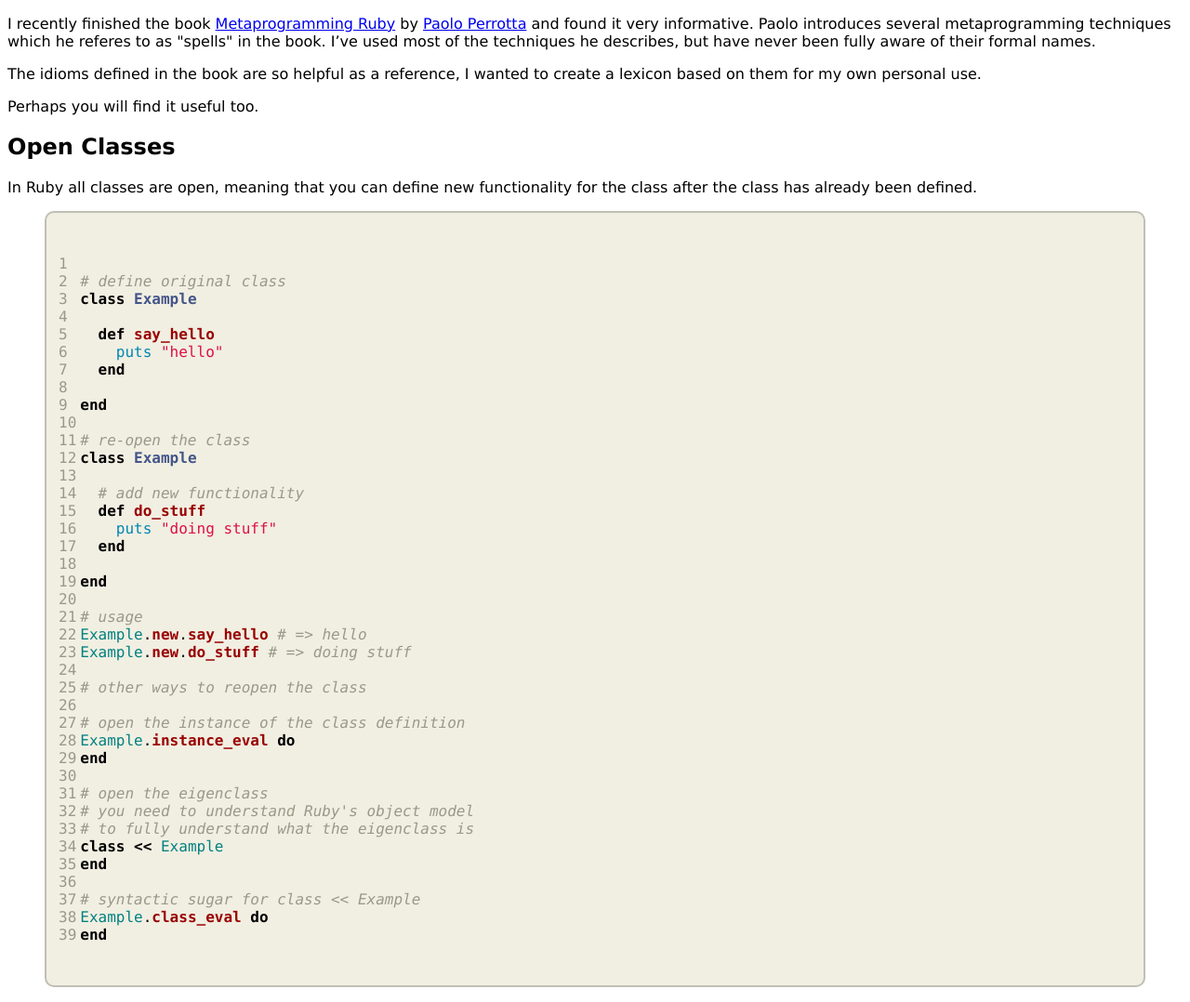
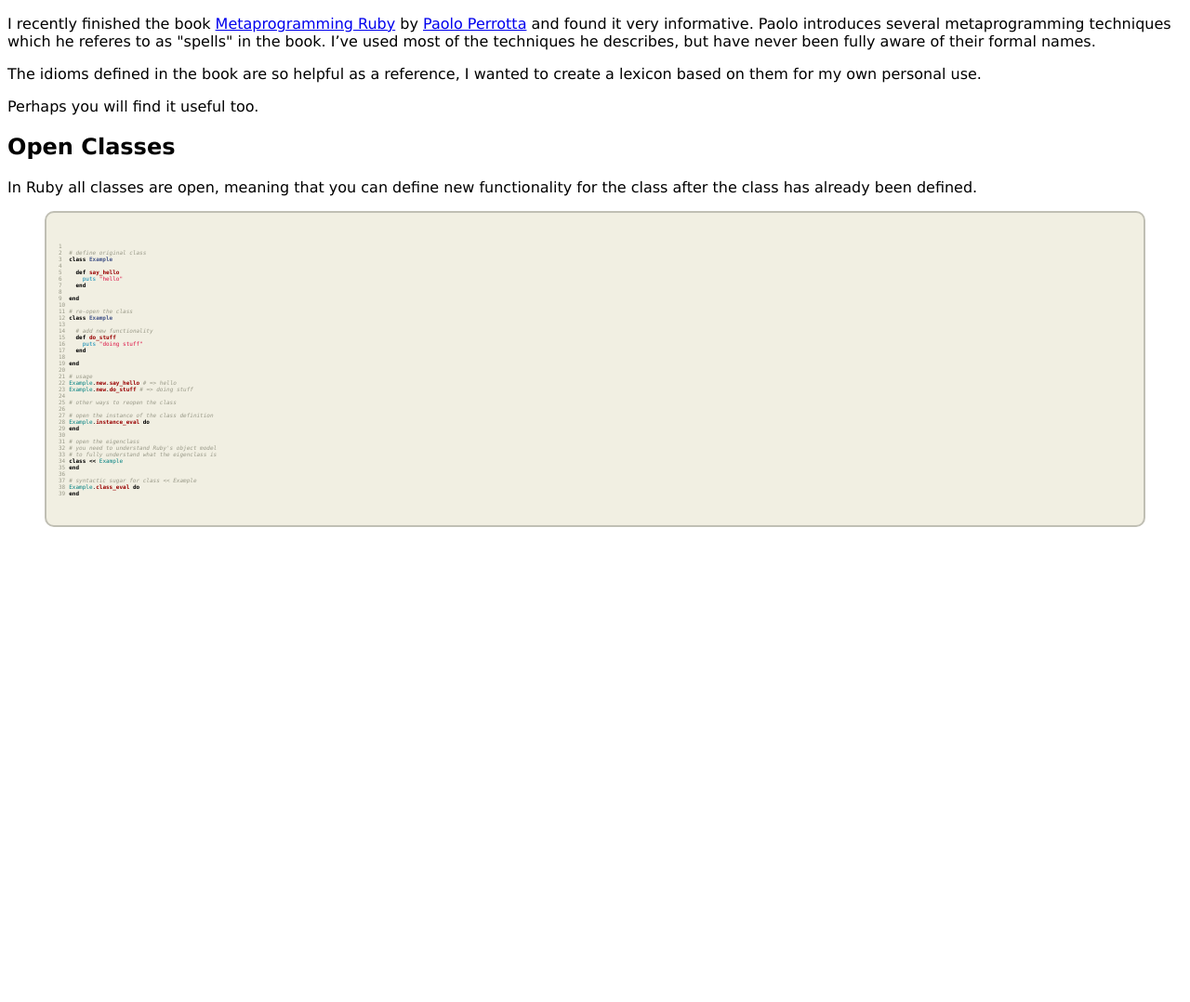
Before and after one commit to hopsoft/hopsoft.github.io, a Jekyll site: the page built from _posts/2011-01-11-test.markdown, in a window 1280 px wide. Shown: the whole page at 93% size. Built offline with Jekyll 4.4.1, drawn with Linux system fonts in a browser that asks for light colours; after the commit the page ends 900 px from its top, so only the background shows below that.

Commit message:
Font change.

```diff
--- a/public/stylesheets/syntax.css
+++ b/public/stylesheets/syntax.css
@@ -1,5 +1,5 @@
 .highlight  { background: #F1EFE2; border: solid 2px #C0BFB4; padding: 10px; border-radius: 10px; -moz-border-radius: 10px; }
-.highlight * { font-family: "Monaco", "Lucida Console", monospace;}
+.highlight * { font-family: "Monaco", "Lucida Console", monospace; font-size: 0.85em; }
 .highlight .c { color: #999988; font-style: italic } /* Comment */
 .highlight .err { color: #a61717; background-color: #e3d2d2 } /* Error */
 .highlight .k { font-weight: bold } /* Keyword */
```
